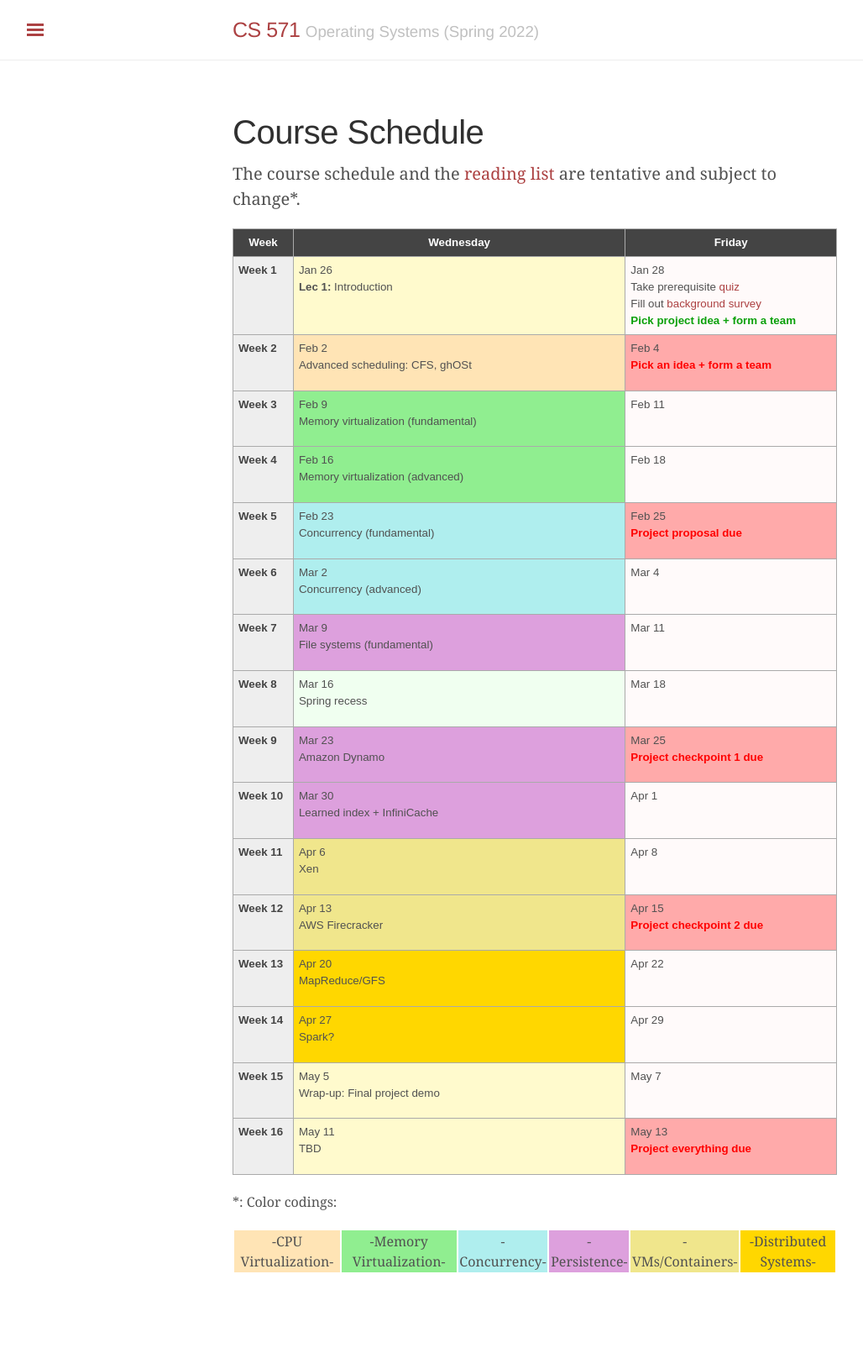
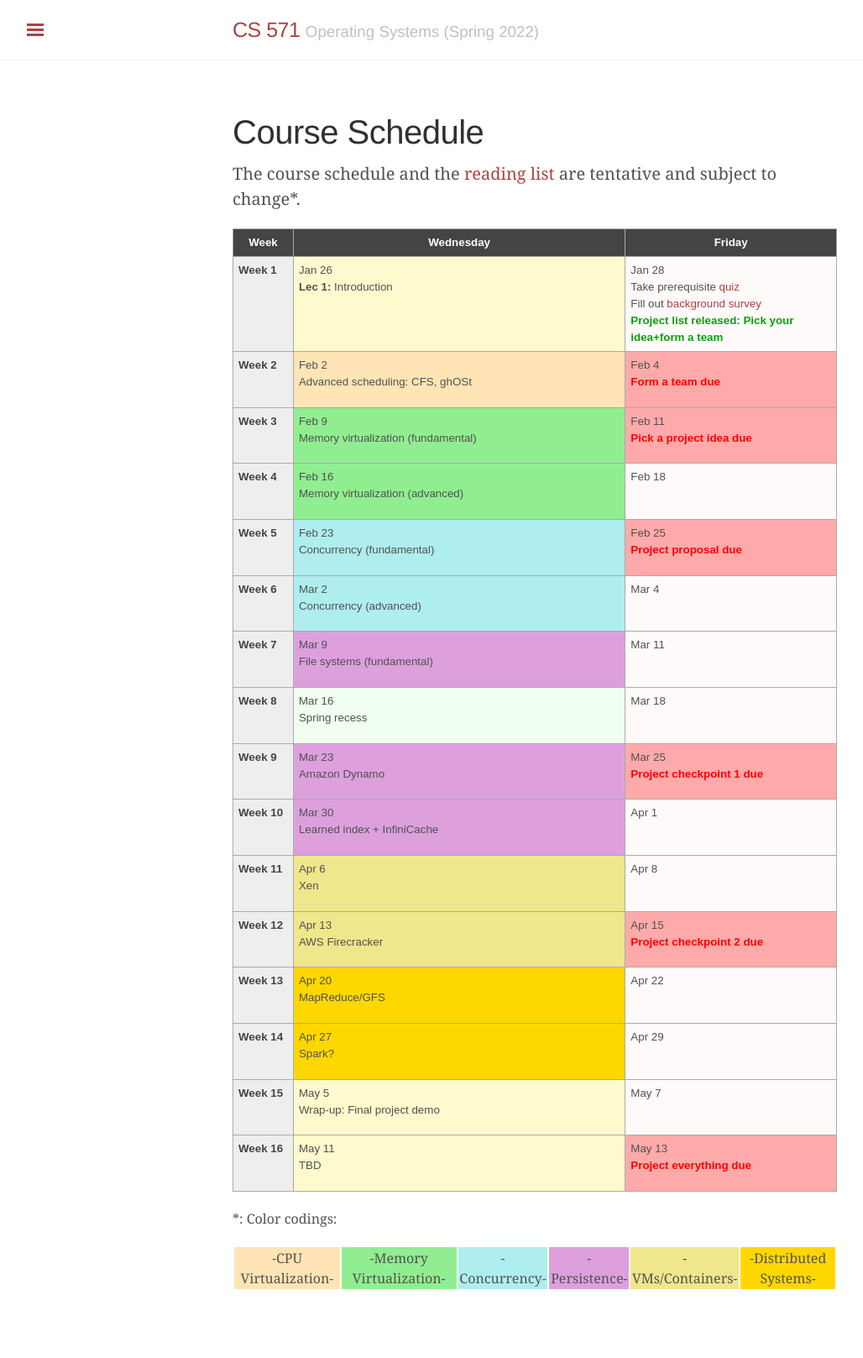
Before and after one commit to tddg/cs571-spring22, a Jekyll site: the page built from schedule.md, in a window 1280 px wide. Shown: the whole page at 84% size, without its empty margins (3-1031 px from the left). Built offline with Jekyll 4.4.1, drawn with Linux system fonts in a browser that asks for light colours.

Commit message:
added proj info

```diff
--- a/_includes/sidebar.html
+++ b/_includes/sidebar.html
@@ -13,8 +13,8 @@
 	<a class="sidebar-nav-item{% if page.url == site.baseurl %} active{% endif %}" href="{{ site.baseurl }}/info.html">Course Information</a>
 	<a class="sidebar-nav-item{% if page.url == site.baseurl %} active{% endif %}" href="{{ site.baseurl }}/schedule.html">Course Schedule</a>
 	<a class="sidebar-nav-item{% if page.url == site.baseurl %} active{% endif %}" href="{{ site.baseurl }}/reading_list.html">Reading List</a>
-	<!--a class="sidebar-nav-item{% if page.url == site.baseurl %} active{% endif %}" href="{{ site.baseurl }}/lab1.html">Lab 1 (Linux utility)</a>
-	<a class="sidebar-nav-item{% if page.url == site.baseurl %} active{% endif %}" href="{{ site.baseurl }}/lab2.html">Lab 2 (Linux shell)</a-->
+	<a class="sidebar-nav-item{% if page.url == site.baseurl %} active{% endif %}" href="{{ site.baseurl }}/project.html">CS 571 Project</a>
+	<!--a class="sidebar-nav-item{% if page.url == site.baseurl %} active{% endif %}" href="{{ site.baseurl }}/lab2.html">Lab 2 (Linux shell)</a-->
 	<!--a class="sidebar-nav-item{% if page.url == site.baseurl %} active{% endif %}" href="{{ site.baseurl }}/lab2.html">Lab 2</a>
 	<a class="sidebar-nav-item{% if page.url == site.baseurl %} active{% endif %}" href="{{ site.baseurl }}/proj.html">Final Project</a-->
 	<a class="sidebar-nav-item{% if page.url == site.baseurl %} active{% endif %}" href="{{ site.baseurl }}/gitlab_setup.html">GitLab Setup</a>
--- a/schedule.md
+++ b/schedule.md
@@ -117,7 +117,7 @@
   <td class="nodue">Jan 28<br/>
 	Take prerequisite <a target="_blank" href="https://docs.google.com/document/d/1NRL5eLQ-KqhZ6f1PSk-vAbaE9y7FKVnD-aXTCUfBlH8/edit?usp=sharing">quiz</a> <br/>
 	Fill out <a target="_blank" href="https://forms.gle/mDEHgcg5iwL1Ty1v8">background survey</a> <br/>
-	<span class="assignment">Pick project idea + form a team</span>
+	<span class="assignment">Project list released: Pick your idea+form a team</span>
   </td>
 </tr>
 <tr> <!-- week of Feb 2 -->
@@ -126,14 +126,16 @@
 	Advanced scheduling: CFS, ghOSt
 	</td>
   <td class="deadline">Feb 4<br/>
-	<span class="hwdue">Pick an idea + form a team</span></td>
+	<span class="hwdue">Form a team due</span></td>
 </tr>
 <tr> <!-- week of Feb 9 -->
   <td id="2021-2-9" class="date"><b>Week 3</b></td>
   <td class="memvirt">Feb 9<br/>
 	Memory virtualization (fundamental)
 	</td>
-  <td class="nodue">Feb 11</td>
+  <td class="deadline">Feb 11<br/>
+	<span class="hwdue">Pick a project idea due</span>
+  </td>
 </tr>
 <tr> <!-- week of Feb 16 -->
   <td id="2021-2-16" class="date"><b>Week 4</b></td>
```
Also changed, not shown: project.md (added, +114 -0 lines).
